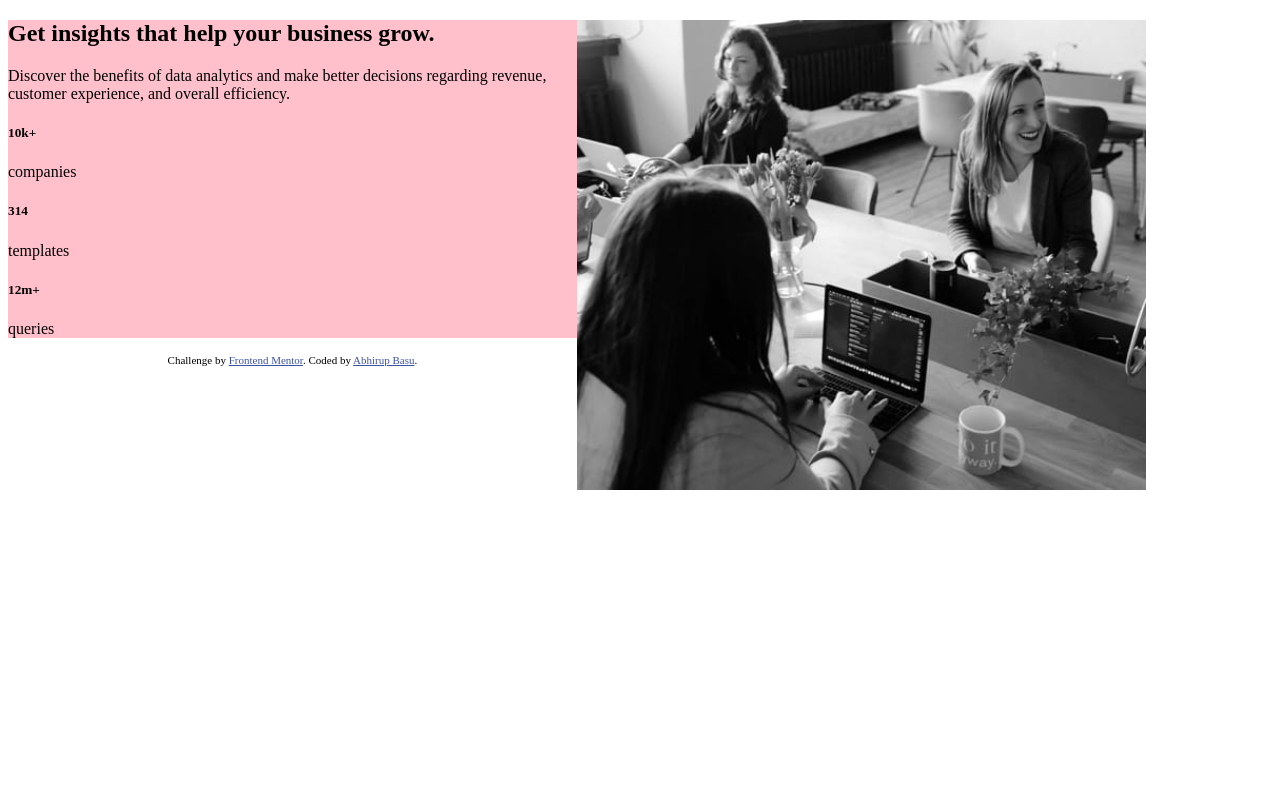
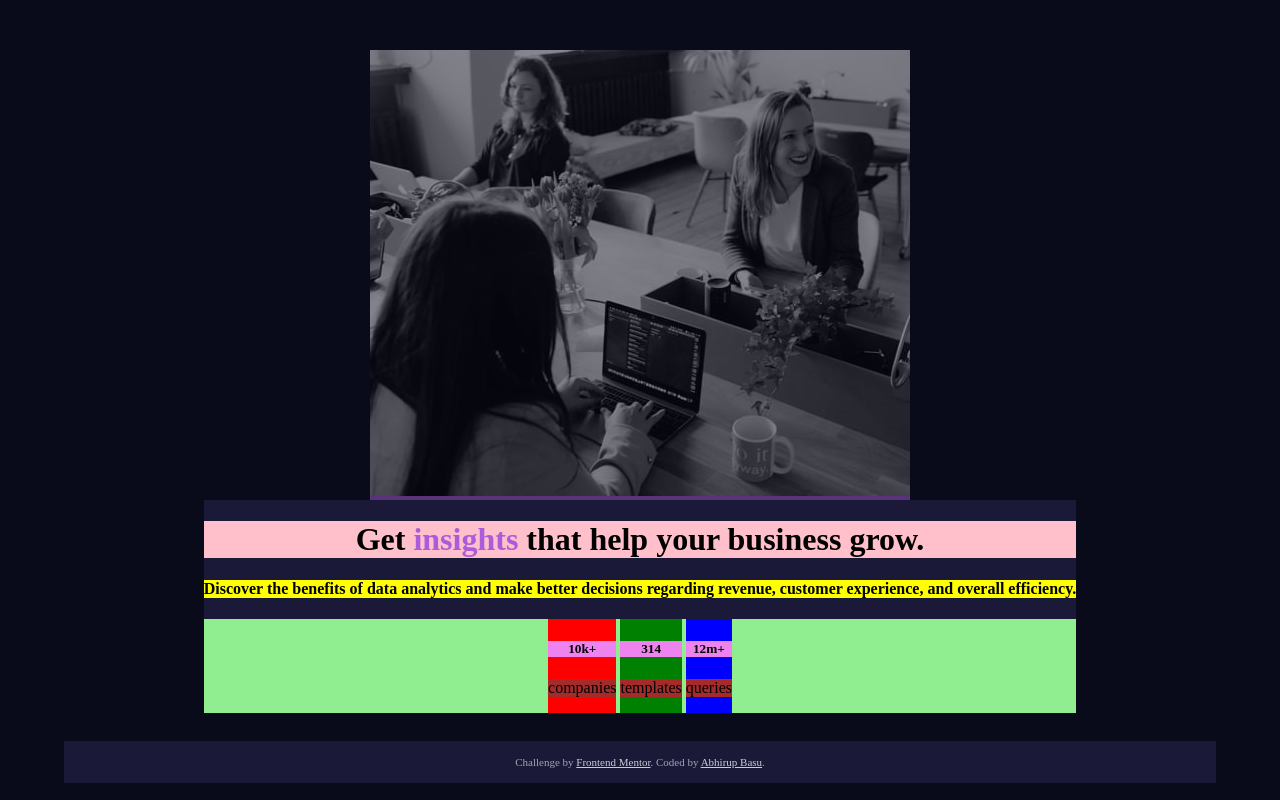
Before and after one commit to basuabhirup/stats-preview-card, a plain HTML site: page index.html in a window 1280 px wide. Drawn offline with Linux system fonts and the light colour scheme.

Commit message:
created all the different elements and the fundamental basic layout of the project

```diff
--- a/index.html
+++ b/index.html
@@ -6,7 +6,7 @@
   <meta name="viewport" content="width=device-width, initial-scale=1.0">
   <link rel="stylesheet" href="./styles.css">
 
-  <link rel="icon" type="image/png" sizes="32x32" href="./images/abcd-logo.png">
+  <link rel="icon" href="./images/favicon.ico">
 
   <title>Stats preview card component</title>
 </head>
@@ -14,28 +14,37 @@
 <body>
 
   <div class="card">
+
+    <div class="image">
       <img src="./images/image-header-desktop.jpg" alt="company-image">
-    <h2> Get insights that help your business grow.</h2>
-    <p>
+    </div>
+
+    <div class="text">
+
+      <h1> Get <span class="insights">insights</span> that help your business grow.</h1>
+      <h4>
         Discover the benefits of data analytics and make better decisions regarding revenue, customer
         experience, and overall efficiency.
-    </p>
+      </h4>
 
+      <div class="stats">
         <div class="companies">
           <h5>10k+</h5>
           <p>companies</p>
         </div>
-
         <div class="templates">
           <h5>314</h5>
           <p>templates</p>
         </div>
-
         <div class="queries">
           <h5>12m+</h5>
           <p>queries</p>
         </div>
       </div>
+
+    </div>
+  </div>
+  <br>
 
   <div class="attribution">
     Challenge by <a href="https://www.frontendmentor.io/challenges/stats-preview-card-component-8JqbgoU62" target="_blank">Frontend Mentor</a>.
--- a/styles.css
+++ b/styles.css
@@ -1,19 +1,80 @@
+body {
+  text-align: center;
+  margin: 50px 5% 0;
+  background-color: hsl(233, 47%, 7%);
+}
+
+.card {
+  position: relative;
+}
+
+.image {
+  display: inline-block;
+  background-color: hsl(277, 64%, 61%);
+  opacity: 0.5;
+}
+
+img {
+  height: 100%;
+}
+
+.text {
+  display: inline-block;
+  background-color: hsl(244, 38%, 16%);
+  margin-right: 0;
+}
+
+h1 {
+  background-color: pink;
+}
+
+.insights {
+  color: hsl(277, 64%, 61%);
+}
+
+h4 {
+  background-color: yellow;
+}
+
+.stats {
+  background-color: lightgreen;
+}
+
+.companies {
+  background-color: red;
+  display: inline-block;
+}
+
+.templates {
+  background-color: green;
+  display: inline-block;
+}
+
+.queries {
+  background-color: blue;
+  display: inline-block;
+}
+
+h5 {
+  background-color: violet;
+}
+
+p {
+  background-color: brown;
+}
+
 .attribution {
   font-size: 11px;
-  text-align: center;
+  background-color: hsl(244, 38%, 16%);
+  color: hsla(0, 0%, 100%, 0.6);
+  margin: 10px auto 0;
+  padding: 15px 0;
 }
 
 .attribution a {
-  color: hsl(228, 45%, 44%);
+  color: #cccccc;
 }
 
-img {
-  float: right;
-  width: 50%;
-  height: 50%;
+a:hover {
+  color: #ffffff;
 }
-
-.card {
-  background-color: pink;
-  width:90%;
-}
```
Also changed, not shown: images/favicon.ico (added). Lines whose indentation alone changed are shown as unchanged.
